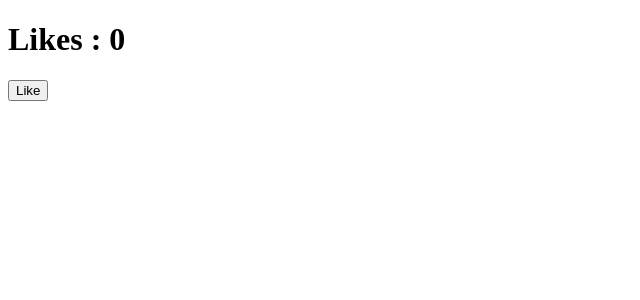
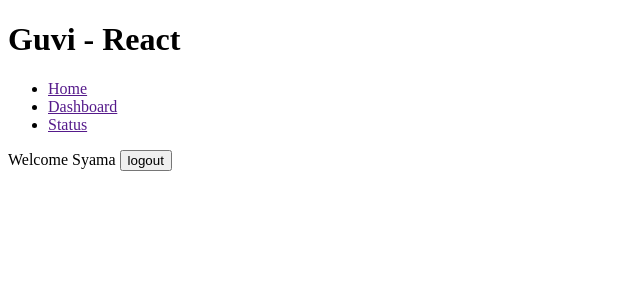
Before and after one commit to syamalathagudepu/RE-JS-APP, a React (Vite) app: page / in a window 1280 px wide. Shown: the top 300 px of the page, without its empty margins (0-640 px from the left). Built offline with nearby package versions, Linux system fonts and the light colour scheme.

Commit message:
passing props in class

```diff
--- a/src/App.jsx
+++ b/src/App.jsx
@@ -1,58 +1,23 @@
-// import { useState } from "react";
+import { Component } from "react"
 
-// const [reactions, setReactions]=useState({
-//   likes: 0,
-//   dislikes: 0,
-//   history: []
-// });
+import Header from "./components/Header";
 
-//   const handleLike = () => {
-//     setLikes(likes + 1);
-//     setHistory([
-//       ...history,
-//       "L"
-//     ]);
+class App extends Component {
 
-//   }
-//   const handleDisLike = () => {
-//     setDisLikes(dislikes + 1);
-//      setHistory([
-//       ...history,
-//       "D"
-//     ]);
-//   }
 
-//   console.log(history);
+   render () {
 
-//   return (
-//     <>
-
-//     <button onClick={handleLike}>Like {likes}</button> &nbsp;
-//     <button onClick={handleDisLike}>DisLike{dislikes}</button>
-//     <p> History of Clicks: {history} </p>
-//     </>
-//   )
-// }
-
-// export default App;
-
-const App = () => {
-
-let likes = 0;
-
-const handleLike = () =>{
-  likes++
-  console.log(likes);
-}
-
+    const user = {
+    name : "Syama",
+    email : "syama@123.com"
+  }
   return (
-
     <>
-     <h1>Likes : {likes}</h1>
-     <button onClick={handleLike}>Like</button>
-
+    <Header
+    user={user}/>
     </>
   )
 }
+}
 
-export default App
+export default App;
--- /dev/null
+++ b/src/components/Header.jsx
@@ -0,0 +1,18 @@
+import { Component } from "react"
+import NavBar from "./NavBar"
+
+class Header  extends Component {
+
+ render() {
+console.log(this.props);
+
+  return (
+    <div>
+    <h1>Guvi - React</h1>
+     <NavBar />
+     <p> Welcome {this.props.user.name} <button>logout</button></p>
+    </div>
+  )
+}
+}
+export default Header;
--- /dev/null
+++ b/src/components/NavBar.jsx
@@ -0,0 +1,23 @@
+import { Component } from "react"
+
+class NavBar extends Component {
+render () {
+
+  return (
+    <>
+    <ul>
+        <li>
+            <a href ="">Home</a>
+        </li>
+         <li>
+            <a href ="">Dashboard</a>
+        </li>
+         <li>
+            <a href ="">Status</a>
+        </li>
+    </ul>
+    </>
+  )
+}
+}
+export default NavBar
```
Also changed, not shown: src/components/Test.jsx (deleted, +0 -13 lines).
